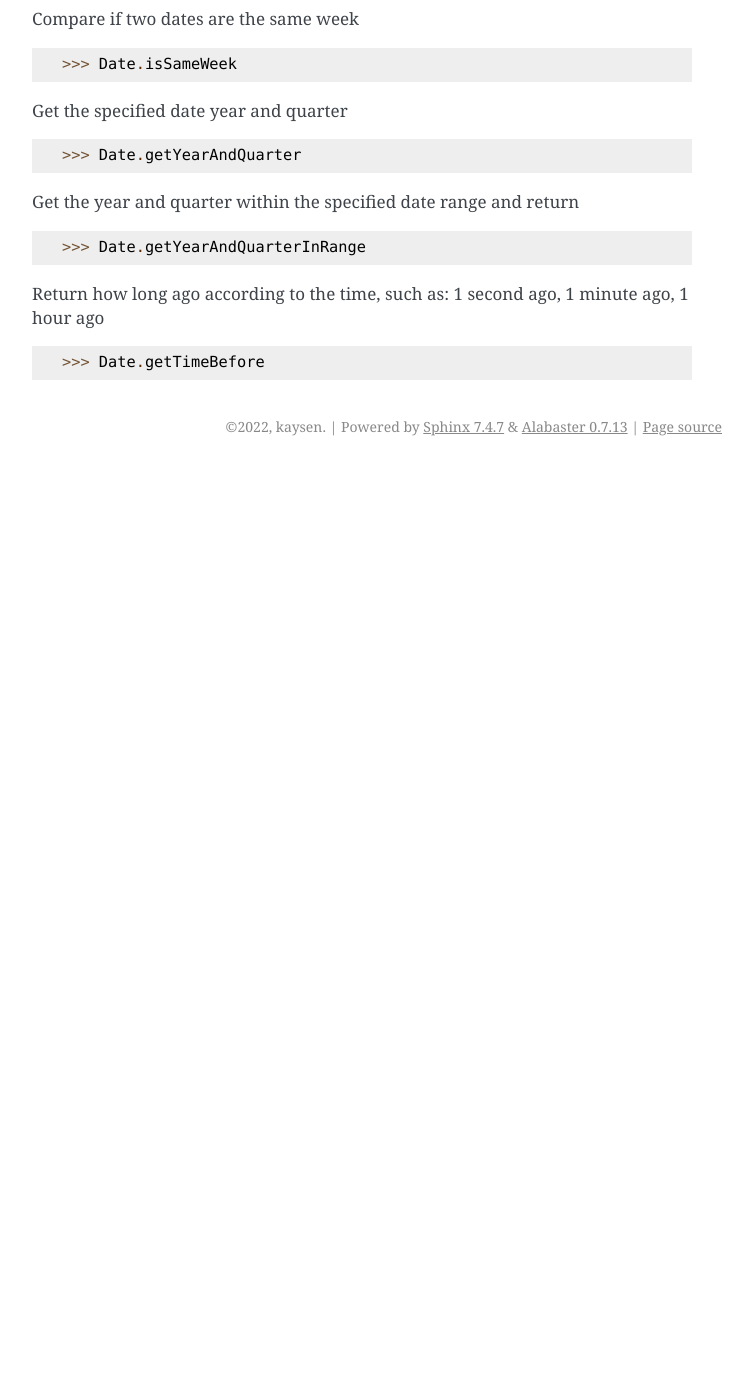
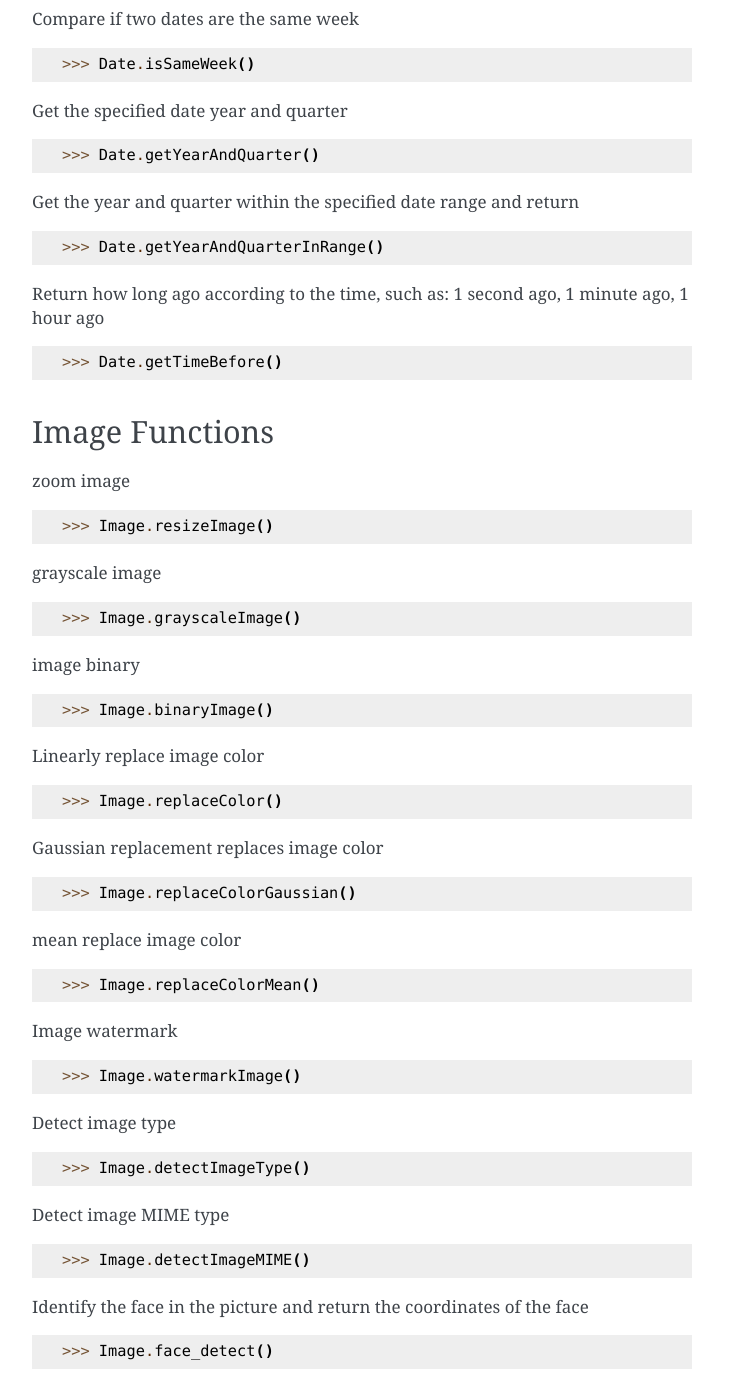
Before and after one commit to KAY53N/PyHutool, a Sphinx documentation site: the page built from docs/core.rst, in a window 1280 px wide and 1400 px high, scrolled down 1492 px. Shown: the whole window, without its empty margins (388-1141 px from the left). Built offline with Sphinx 7.4.7, drawn with Linux system fonts in a browser that asks for light colours; before the commit the page ends 1958 px from its top, so only the background shows below that.

Commit message:
core图片处理

```diff
--- a/docs/core.rst
+++ b/docs/core.rst
@@ -77,34 +77,100 @@ Compare if two dates are the same day
 
 .. code:: python
 
-    >>> Date.isSameDay
+    >>> Date.isSameDay()
 
 Compare if two dates are the same month
 
 .. code:: python
 
-    >>> Date.isSameMonth
+    >>> Date.isSameMonth()
 
 Compare if two dates are the same week
 
 .. code:: python
 
-    >>> Date.isSameWeek
+    >>> Date.isSameWeek()
 
 Get the specified date year and quarter
 
 .. code:: python
 
-    >>> Date.getYearAndQuarter
+    >>> Date.getYearAndQuarter()
 
 Get the year and quarter within the specified date range and return
 
 .. code:: python
 
-    >>> Date.getYearAndQuarterInRange
+    >>> Date.getYearAndQuarterInRange()
 
 Return how long ago according to the time, such as: 1 second ago, 1 minute ago, 1 hour ago
 
 .. code:: python
 
-    >>> Date.getTimeBefore
+    >>> Date.getTimeBefore()
+
+
+Image Functions
+=============================
+
+zoom image
+
+.. code:: python
+
+    >>> Image.resizeImage()
+
+
+grayscale image
+
+.. code:: python
+
+    >>> Image.grayscaleImage()
+
+image binary
+
+.. code:: python
+
+    >>> Image.binaryImage()
+
+Linearly replace image color
+
+.. code:: python
+
+    >>> Image.replaceColor()
+
+
+Gaussian replacement replaces image color
+
+.. code:: python
+
+    >>> Image.replaceColorGaussian()
+
+mean replace image color
+
+.. code:: python
+
+    >>> Image.replaceColorMean()
+
+Image watermark
+
+.. code:: python
+
+    >>> Image.watermarkImage()
+
+Detect image type
+
+.. code:: python
+
+    >>> Image.detectImageType()
+
+Detect image MIME type
+
+.. code:: python
+
+    >>> Image.detectImageMIME()
+
+Identify the face in the picture and return the coordinates of the face
+
+.. code:: python
+
+    >>> Image.face_detect()
```
Also changed, not shown: 1 other file.
